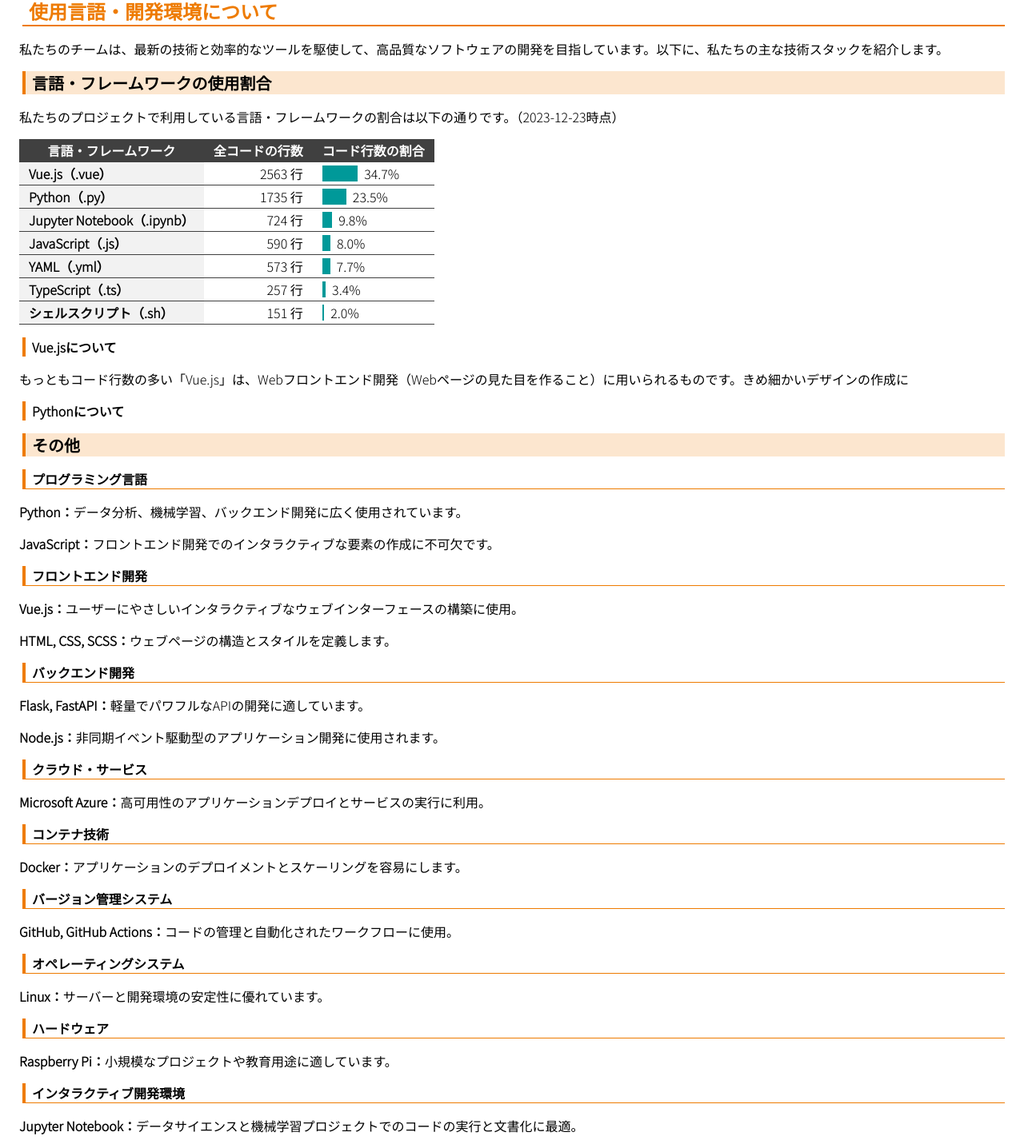
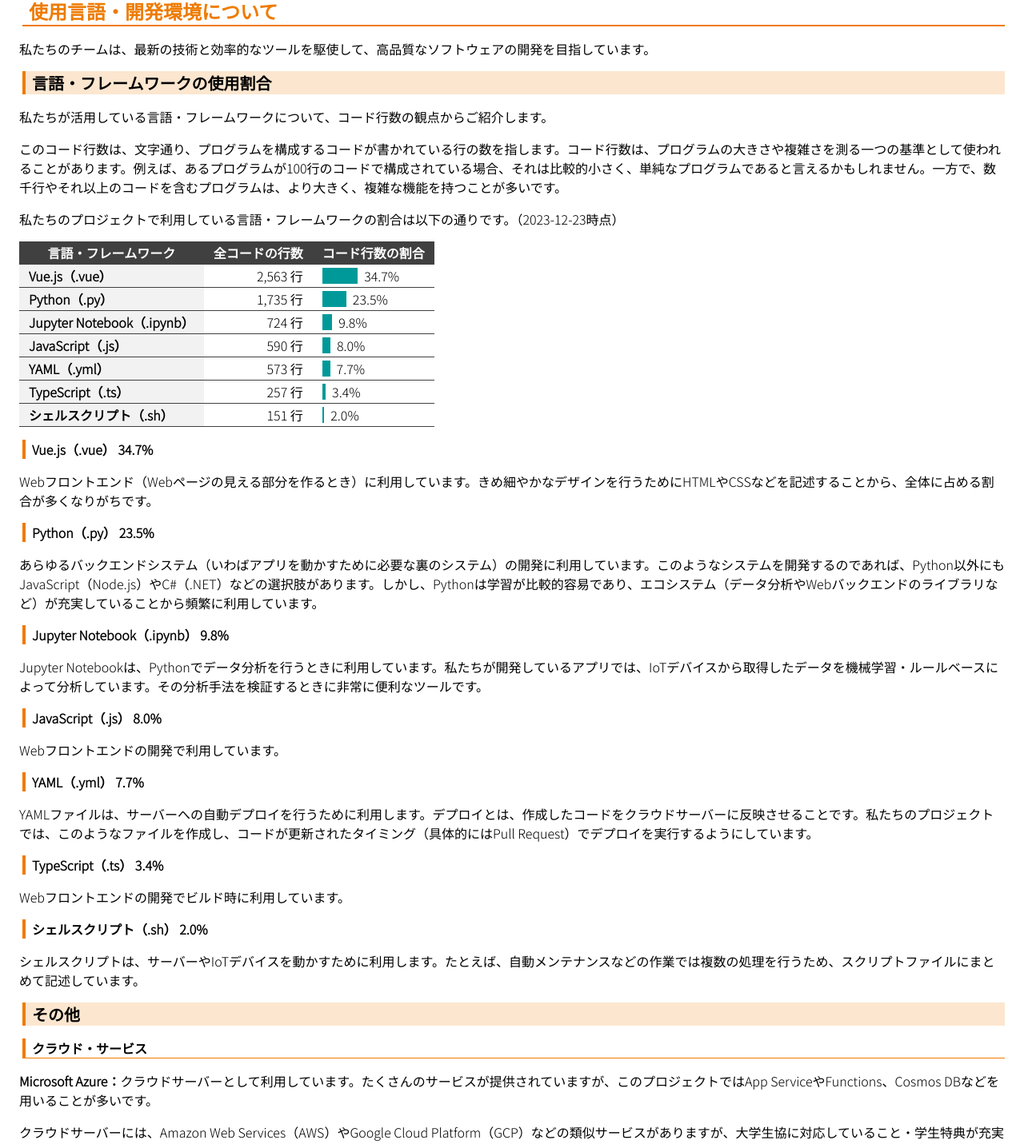
Before and after one commit to AppLii/AppLii.github.io, a Nuxt app: page /about-dev in a window 1280 px wide. Shown: the part 74-1505 px from the top of the page at 80% size. Built offline with nearby package versions, Linux system fonts and the light colour scheme; a web font is replaced by a local one.

Commit message:
開発環境について詳細に記述

```diff
--- a/pages/about-dev.vue
+++ b/pages/about-dev.vue
@@ -1,10 +1,13 @@
 <template>
     <h1 id="h-5">使用言語・開発環境について</h1>
-    <p>私たちのチームは、最新の技術と効率的なツールを駆使して、高品質なソフトウェアの開発を目指しています。以下に、私たちの主な技術スタックを紹介します。</p>
+    <p>私たちのチームは、最新の技術と効率的なツールを駆使して、高品質なソフトウェアの開発を目指しています。</p>
 
     <h2>言語・フレームワークの使用割合</h2>
+    <p>私たちが活用している言語・フレームワークについて、コード行数の観点からご紹介します。
+    </p>
+    <p>このコード行数は、文字通り、プログラムを構成するコードが書かれている行の数を指します。コード行数は、プログラムの大きさや複雑さを測る一つの基準として使われることがあります。例えば、あるプログラムが100行のコードで構成されている場合、それは比較的小さく、単純なプログラムであると言えるかもしれません。一方で、数千行やそれ以上のコードを含むプログラムは、より大きく、複雑な機能を持つことが多いです。
+    </p>
     <p>私たちのプロジェクトで利用している言語・フレームワークの割合は以下の通りです。（2023-12-23時点）</p>
-    <p></p>
 
     <table class="no-wrap">
         <thead>
@@ -25,42 +28,39 @@
             </tr>
         </tbody>
     </table>
-    <h4>Vue.jsについて</h4>
-    <p>もっともコード行数の多い「Vue.js」は、Webフロントエンド開発（Webページの見た目を作ること）に用いられるものです。きめ細かいデザインの作成に</p>
 
-    <h4>Pythonについて</h4>
-    <p></p>
+    <div v-for="(row, index) in usage" :key="index">
+        <h4>{{ row.name }} {{ row.percentage }}</h4>
+        <p>{{ row.desc }}</p>
+    </div>
 
     <h2>その他</h2>
-    <h3> プログラミング言語 </h3>
-    <p><strong>Python：</strong>データ分析、機械学習、バックエンド開発に広く使用されています。</p>
-    <p><strong>JavaScript：</strong>フロントエンド開発でのインタラクティブな要素の作成に不可欠です。</p>
-
-    <h3> フロントエンド開発 </h3>
-    <p><strong>Vue.js：</strong>ユーザーにやさしいインタラクティブなウェブインターフェースの構築に使用。</p>
-    <p><strong>HTML, CSS, SCSS：</strong>ウェブページの構造とスタイルを定義します。</p>
-
-    <h3> バックエンド開発 </h3>
-    <p><strong>Flask, FastAPI：</strong>軽量でパワフルなAPIの開発に適しています。</p>
-    <p><strong>Node.js：</strong>非同期イベント駆動型のアプリケーション開発に使用されます。</p>
-
     <h3> クラウド・サービス </h3>
-    <p><strong>Microsoft Azure：</strong>高可用性のアプリケーションデプロイとサービスの実行に利用。</p>
-
-    <h3> コンテナ技術 </h3>
-    <p><strong>Docker：</strong>アプリケーションのデプロイメントとスケーリングを容易にします。</p>
+    <p><strong>Microsoft Azure：</strong>クラウドサーバーとして利用しています。たくさんのサービスが提供されていますが、このプロジェクトではApp ServiceやFunctions、Cosmos
+        DBなどを用いることが多いです。
+    <p>クラウドサーバーには、Amazon Web Services（AWS）やGoogle Cloud Platform（GCP）などの類似サービスがありますが、大学生協に対応していること・学生特典が充実していることからMicrosoft
+        Azureを選定しています。</p>
+    </p>
 
     <h3> バージョン管理システム </h3>
-    <p><strong>GitHub, GitHub Actions：</strong>コードの管理と自動化されたワークフローに使用。</p>
+    <p><strong>GitHub：</strong>開発したコードはすべてGitHubで管理しています。</p>
+    <p><strong>GitHub Actions：</strong>デプロイやアップデートの自動化に利用しています。</p>
 
     <h3> オペレーティングシステム </h3>
-    <p><strong>Linux：</strong>サーバーと開発環境の安定性に優れています。</p>
+    <p><strong>Linux：</strong>クラウドサーバーやIoTデバイスは、すべてLinuxで動作しています。</p>
 
     <h3> ハードウェア </h3>
-    <p><strong>Raspberry Pi：</strong>小規模なプロジェクトや教育用途に適しています。</p>
+    <p><strong>Raspberry Pi：</strong>IoTデバイスとして利用しています。</p>
 
-    <h3> インタラクティブ開発環境 </h3>
-    <p><strong>Jupyter Notebook：</strong>データサイエンスと機械学習プロジェクトでのコードの実行と文書化に最適。</p>
+    <h3> コミュニケーションツール </h3>
+    <p><strong>Discord：</strong>ほぼすべての連絡をDiscordで行っています。</p>
+
+    <h3>開発効率化</h3>
+    <p><strong>ChatGPT（GPT-4）：</strong>コードの作成や技術的な選定、不具合の解消などを効率化するために利用しています。ChatGPT Plusを利用する場合、費用は個人負担となります。</p>
+    <p><strong>GitHub
+            Copilot：</strong>コードの作成を効率化するために利用しています。ChatGPTに比べると、短い範囲でのコード作成に役立ちます。GitHubの学生アカウントを取得することで、無料で利用することが出来ます。
+    </p>
+    <p><strong>Codeium：</strong>GitHub Copilotと同様にコードの作成を効率化するために利用しています。こちらは完全に無料であり、実験的に併用しています。</p>
 </template>
 
 <script>
@@ -71,13 +71,48 @@ export default {
 
 <script setup>
 const usage = ref([
-    { name: "Vue.js（.vue）", length: 2563, percentage: "34.7%" },
-    { name: "Python（.py）", length: 1735, percentage: "23.5%" },
-    { name: "Jupyter Notebook（.ipynb）", length: 724, percentage: "9.8%" },
-    { name: "JavaScript（.js）", length: 590, percentage: "8.0%" },
-    { name: "YAML（.yml）", length: 573, percentage: "7.7%" },
-    { name: "TypeScript（.ts）", length: 257, percentage: "3.4%" },
-    { name: "シェルスクリプト（.sh）", length: 151, percentage: "2.0%" },
+    {
+        name: "Vue.js（.vue）",
+        length: "2,563",
+        percentage: "34.7%",
+        desc: "Webフロントエンド（Webページの見える部分を作るとき）に利用しています。きめ細やかなデザインを行うためにHTMLやCSSなどを記述することから、全体に占める割合が多くなりがちです。",
+    },
+    {
+        name: "Python（.py）",
+        length: "1,735",
+        percentage: "23.5%",
+        desc: "あらゆるバックエンドシステム（いわばアプリを動かすために必要な裏のシステム）の開発に利用しています。このようなシステムを開発するのであれば、Python以外にもJavaScript（Node.js）やC#（.NET）などの選択肢があります。しかし、Pythonは学習が比較的容易であり、エコシステム（データ分析やWebバックエンドのライブラリなど）が充実していることから頻繁に利用しています。",
+    },
+    {
+        name: "Jupyter Notebook（.ipynb）",
+        length: "724",
+        percentage: "9.8%",
+        desc: "Jupyter Notebookは、Pythonでデータ分析を行うときに利用しています。私たちが開発しているアプリでは、IoTデバイスから取得したデータを機械学習・ルールベースによって分析しています。その分析手法を検証するときに非常に便利なツールです。",
+    },
+    {
+        name: "JavaScript（.js）",
+        length: "590",
+        percentage: "8.0%",
+        desc: "Webフロントエンドの開発で利用しています。",
+    },
+    {
+        name: "YAML（.yml）",
+        length: "573",
+        percentage: "7.7%",
+        desc: "YAMLファイルは、サーバーへの自動デプロイを行うために利用します。デプロイとは、作成したコードをクラウドサーバーに反映させることです。私たちのプロジェクトでは、このようなファイルを作成し、コードが更新されたタイミング（具体的にはPull Request）でデプロイを実行するようにしています。",
+    },
+    {
+        name: "TypeScript（.ts）",
+        length: "257",
+        percentage: "3.4%",
+        desc: "Webフロントエンドの開発でビルド時に利用しています。",
+    },
+    {
+        name: "シェルスクリプト（.sh）",
+        length: "151",
+        percentage: "2.0%",
+        desc: "シェルスクリプトは、サーバーやIoTデバイスを動かすために利用します。たとえば、自動メンテナンスなどの作業では複数の処理を行うため、スクリプトファイルにまとめて記述しています。",
+    },
 ])
 </script>
 
```
